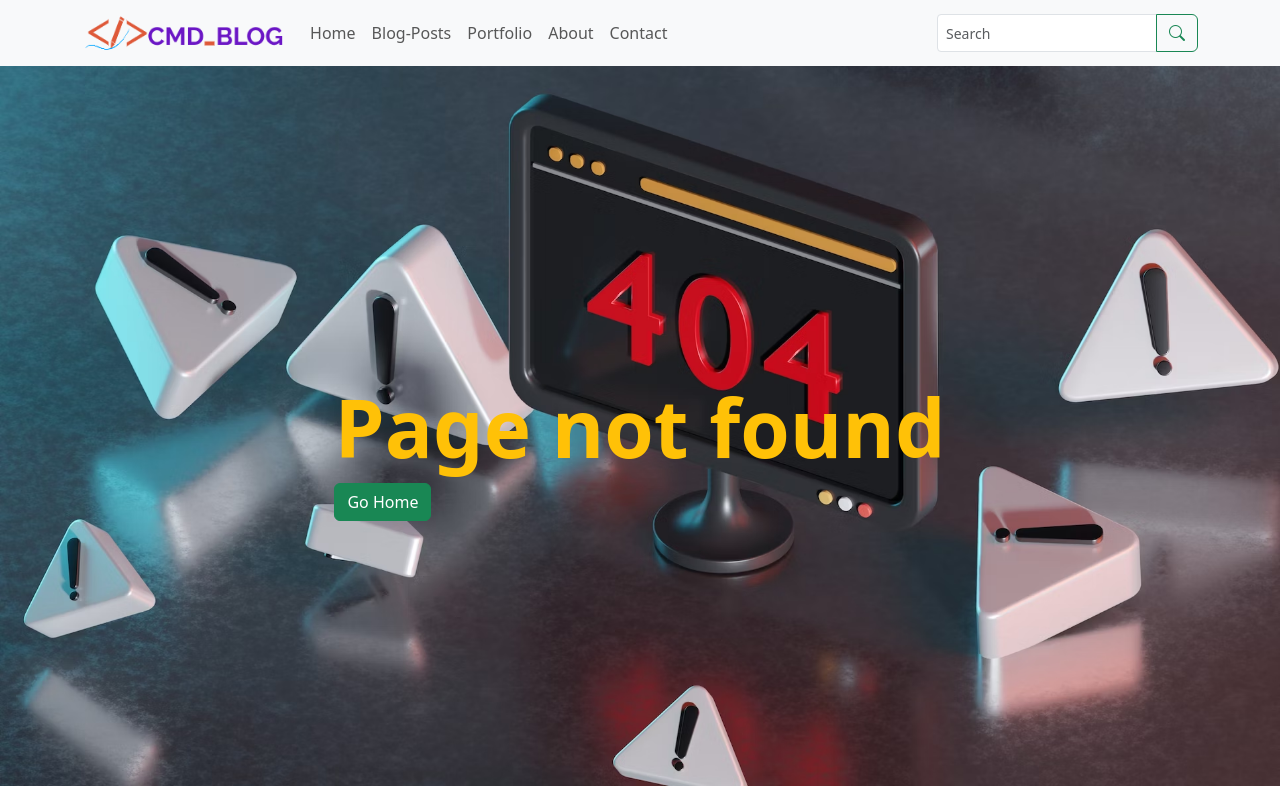
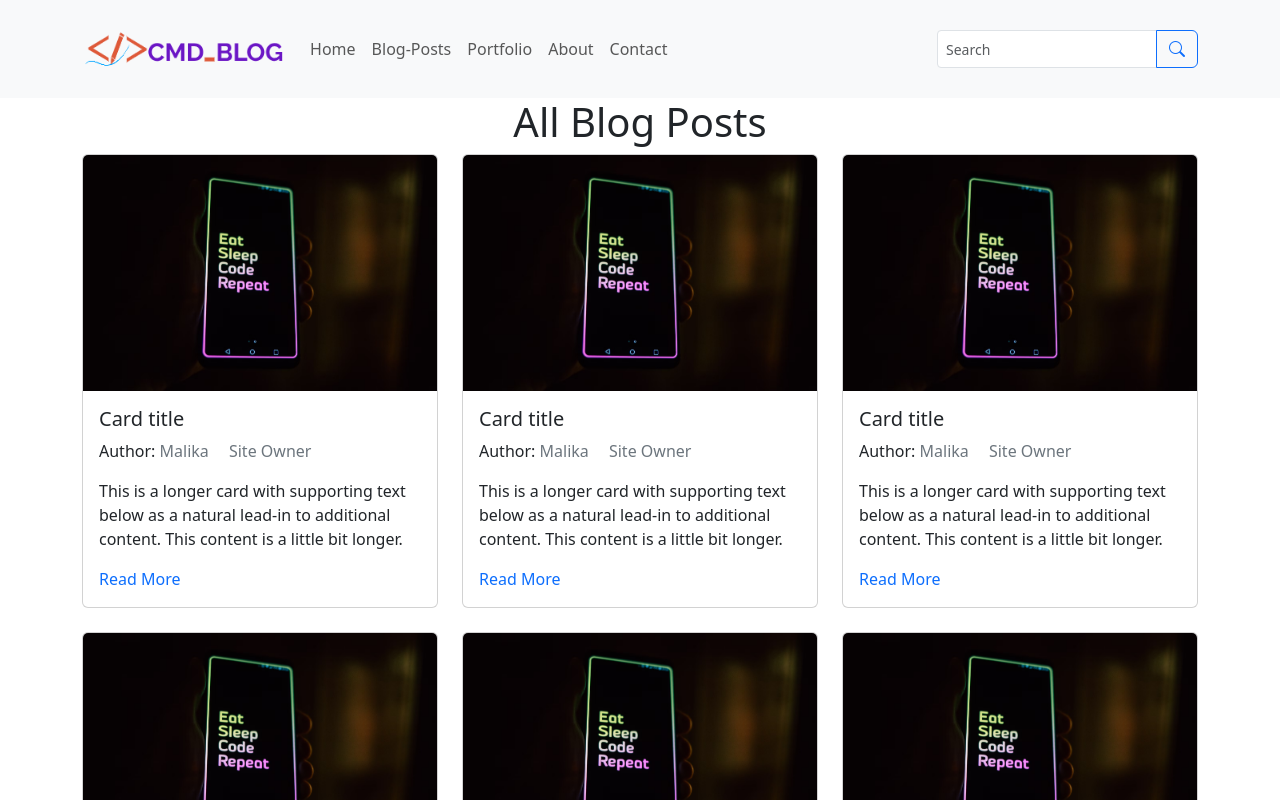
Before and after one commit to Malika-Auma-O/MyBlog, a React (Create React App) app in the folder client/: page /posts in a window 1280 px wide. Before the commit this address had no page. Shown: the top 800 px of the page. Built offline with nearby package versions, Linux system fonts and the light colour scheme.

Commit message:
set up all posts and changed colors to primary

```diff
--- a/client/src/App.js
+++ b/client/src/App.js
@@ -7,6 +7,7 @@ import NotFound from "./components/NotFound";
 import Home from "./components/Home";
 import About from "./components/About";
 import Contact from "./components/Contact";
+import Posts from "./components/Posts";
 
 function App() {
   return (
@@ -18,6 +19,7 @@ function App() {
             <Route path='/' element={<Home />}/>
             <Route path="/about" element={<About />}/>
             <Route path="/contact" element={<Contact />}/>
+            <Route path="/posts" element={<Posts />}/>
             <Route path="*" element={<NotFound />} />
           </Routes>
         </div>
--- a/client/src/components/About.js
+++ b/client/src/components/About.js
@@ -13,7 +13,7 @@ function About() {
   return (
     <div>
         <Container>
-            <h1 className="text-center text-success">About Me</h1>
+            <h1 className="text-center ">About Me</h1>
         <Row xs={1} md={2} className="g-4 m-5">
             <Col >
             <Card className='profile-card'>
--- a/client/src/components/Contact.js
+++ b/client/src/components/Contact.js
@@ -43,7 +43,7 @@ function Contact() {
                         <Form.Control as="textarea" rows={3} placeholder="Your questions..." />
                     </Form.Group>
                     <div className="d-grid gap-2">
-                        <Button  variant="success" >SEND MESSAGE</Button>
+                        <Button  variant="primary" >SEND MESSAGE</Button>
                     </div>
                     </Form>
                 </Col>
--- a/client/src/components/Home.js
+++ b/client/src/components/Home.js
@@ -18,7 +18,7 @@ function Home() {
         <Card.Title  className='text-white display-1 customBolderText'  >
           Helpful Notes and Thoughts, Learning Coding.
         </Card.Title>
-        <Button  variant="success">All Blog Posts</Button>
+        <Button  variant="primary">All Blog Posts</Button>
       </Card.ImgOverlay>
     </Card>
     <br></br>
--- a/client/src/components/HomeFeatures.js
+++ b/client/src/components/HomeFeatures.js
@@ -30,7 +30,7 @@ function HomeFeatures() {
     </Row>
    <br></br>
     <div className="d-grid gap-2">
-      <Button  variant="success" size="lg">View All Blog Posts</Button>
+      <Button  variant="primary" size="lg">View All Blog Posts</Button>
     </div>
 
     </Container>
--- a/client/src/components/NavbarPage.js
+++ b/client/src/components/NavbarPage.js
@@ -14,7 +14,7 @@ function NavbarPage() {
 
 
   return (
-    <Navbar collapseOnSelect expand="lg" className="bg-body-tertiary">
+    <Navbar  collapseOnSelect expand="lg" className=" bg-body-tertiary p-4 ">
       <Container>
       <Navbar.Brand href="/">
         <Image src={logo} alt="Logo" height="40" />
@@ -23,7 +23,7 @@ function NavbarPage() {
         <Navbar.Collapse id="responsive-navbar-nav">
           <Nav className="me-auto">
             <Nav.Link href="/">Home</Nav.Link>
-            <Nav.Link href="/blogs">Blog-Posts</Nav.Link>
+            <Nav.Link href="/posts">Blog-Posts</Nav.Link>
             <Nav.Link href="/about">Portfolio</Nav.Link>
             <Nav.Link href="/about">About</Nav.Link>
             <Nav.Link href="/contact">Contact</Nav.Link>
@@ -41,7 +41,7 @@ function NavbarPage() {
               size="sm"
 
             />
-            <Button variant="outline-success" id="search-button">
+            <Button variant="outline-primary" id="search-button">
               <i className="bi bi-search"></i> {/* Magnifying glass icon */}
             </Button>
           </InputGroup>
--- a/client/src/components/NotFound.js
+++ b/client/src/components/NotFound.js
@@ -12,7 +12,7 @@ function NotFound() {
         <br></br><br></br>
         <h1 className='display-1 customBoldText'>Page not found</h1>
 
-        <Button  variant="success">Go Home</Button>
+        <Button  variant="primary">Go Home</Button>
         </div>
 
       </div>
--- /dev/null
+++ b/client/src/components/Posts.js
@@ -0,0 +1,39 @@
+import Card from 'react-bootstrap/Card';
+import Col from 'react-bootstrap/Col';
+import Row from 'react-bootstrap/Row';
+import Container from 'react-bootstrap/Container';
+import Image2 from "../images/sleepRepeat.avif";
+import Footer from './Footer';
+
+function Posts() {
+  return (
+    <div>
+        <Container>
+            <h1 className="text-center">All Blog Posts</h1>
+        <Row xs={1} md={2} lg={3} className="g-4">
+            {Array.from({ length: 8 }).map((_, idx) => (
+                <Col key={idx}>
+                <Card>
+                    <Card.Img variant="top" src={Image2} />
+                    <Card.Body>
+                        <Card.Title >Card title</Card.Title>
+                        <Card.Text>Author: <span className="text-secondary">Malika <span className="ms-3">Site Owner</span></span></Card.Text>
+                        <Card.Text>
+                            This is a longer card with supporting text below as a natural
+                            lead-in to additional content. This content is a little bit
+                            longer.
+                        </Card.Text>
+                        <Card.Link href="#">Read More</Card.Link>
+                        </Card.Body>
+                </Card>
+                </Col>
+            ))}
+            </Row>
+        </Container>
+        <Footer/>
+    </div>
+
+  );
+}
+
+export default Posts;
--- a/client/src/components/ProfileCard.js
+++ b/client/src/components/ProfileCard.js
@@ -20,14 +20,14 @@ function ProfileCard() {
                 <h6>
                   <small className="text-secondary">Full Stack Web Developer</small>
                 </h6>
-                <p className="text-muted">
+                {/* <p className="text-muted">
                   @Founder <span>| </span>
                   <span>
                     <a href="#n" >
                       cmd_blog.com
                     </a>
                   </span>
-                </p>
+                </p> */}
               </div>
               <ListGroup className="social-links list-group-horizontal d-flex justify-content-center">
                 <ListGroup.Item className="list-group-item rounded-circle m-1 p-2 border border-3">
@@ -48,7 +48,7 @@ function ProfileCard() {
               </ListGroup>
               <Button
                 type="button"
-                className="btn btn-success mt-3 btn-rounded "
+                className="btn btn-primary btn-rounded "
               >
                 Contact Me
               </Button>
```
Also changed, not shown: client/src/index.css (line endings or trailing spaces).
